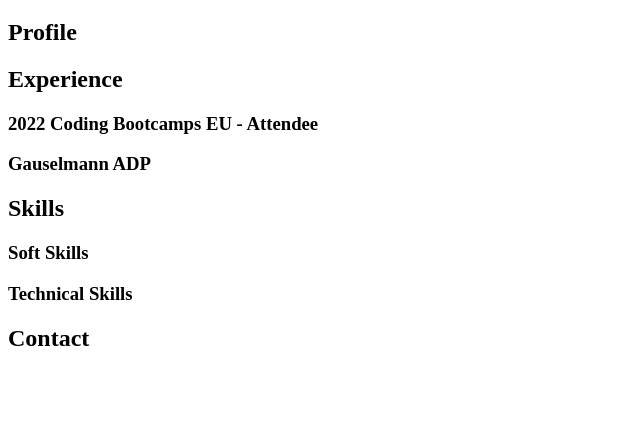
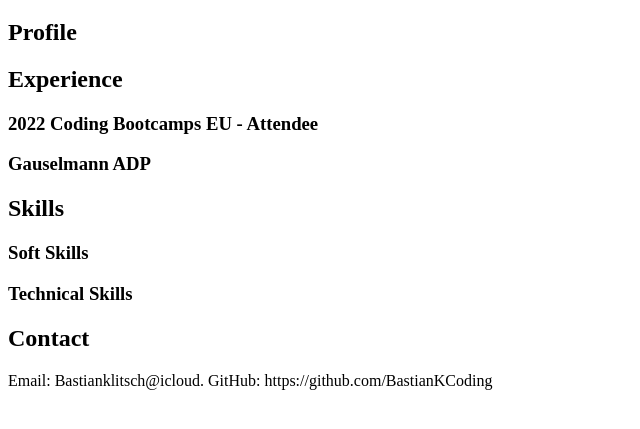
Before and after one commit to BastianKCoding/cv, a plain HTML site: page index.html in a window 1280 px wide. Shown: the part 61-490 px from the top of the page, without its empty margins (0-640 px from the left). Drawn offline with Linux system fonts and the light colour scheme.

Commit message:
added email and github contact

```diff
--- a/index.html
+++ b/index.html
@@ -36,6 +36,10 @@
         </article>
         <article>
           <h2>Contact</h2>
+          <P>
+            Email:  Bastianklitsch@icloud.
+            GitHub: https://github.com/BastianKCoding
+          </P>
         </article>
       </main>
     </body>
```
